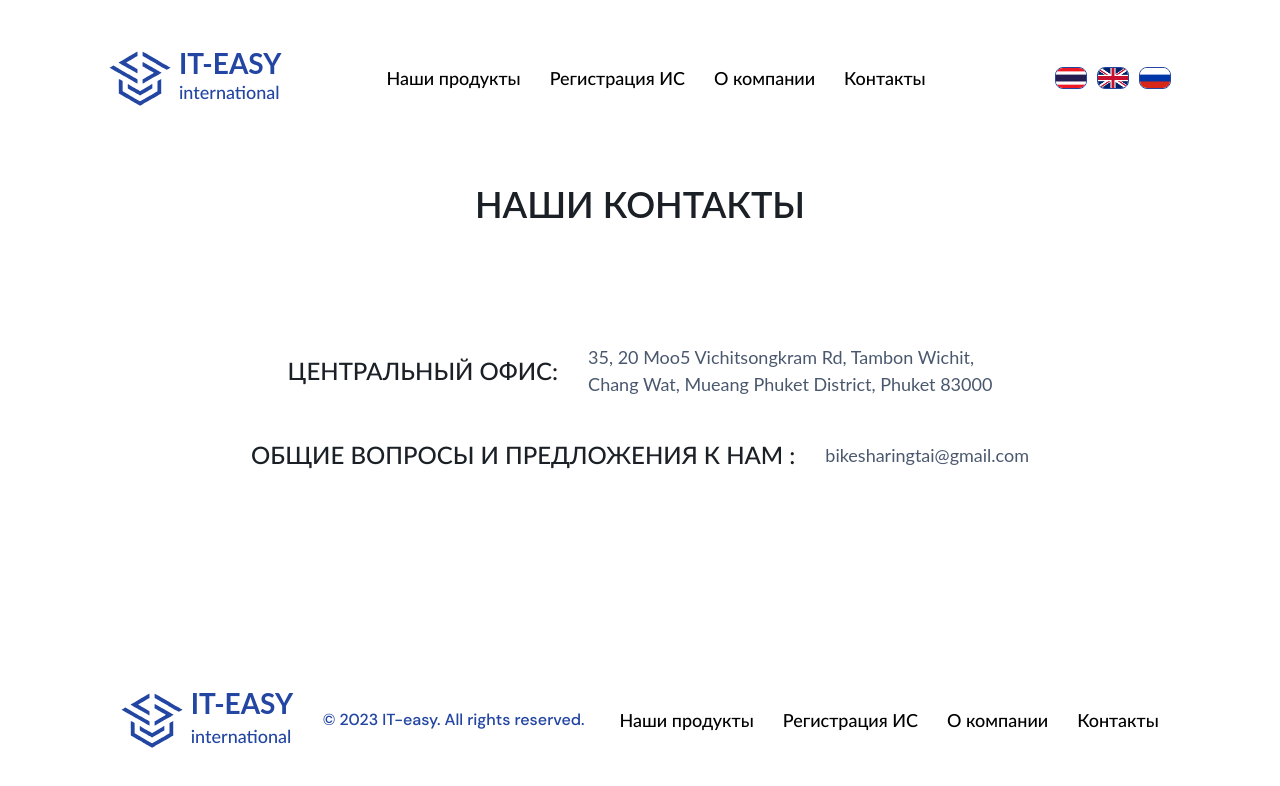
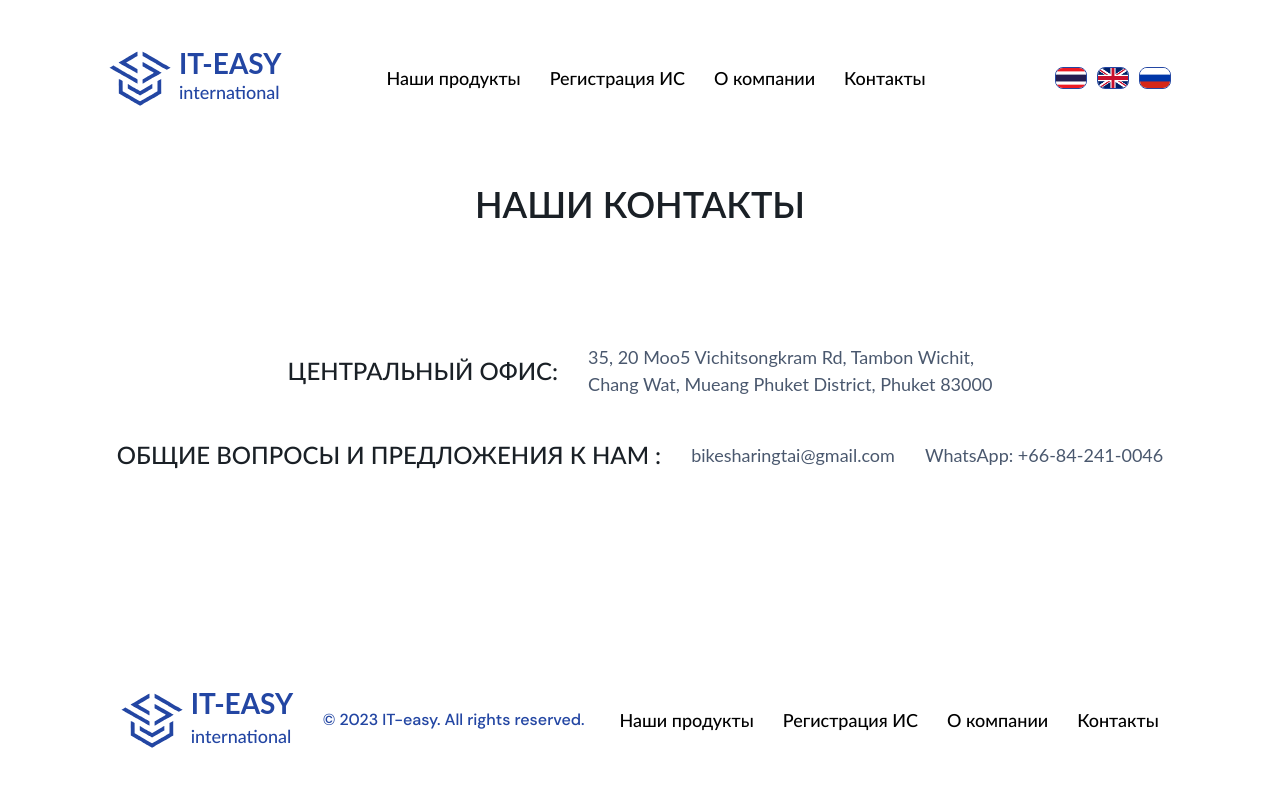
Before and after one commit to MaximEsin/It-easy, a React (Create React App) app: page /contacts in a window 1280 px wide. Shown: the top 786 px of the page. Built offline with nearby package versions, Linux system fonts and the light colour scheme; a web font is replaced by a local one.

Commit message:
WhatsApp

```diff
--- a/src/pages/Contacts.jsx
+++ b/src/pages/Contacts.jsx
@@ -21,6 +21,7 @@ const Contacts = () => {
       <div className={styles.contacts__infoContainer}>
         <p className={styles.contacts__name}>{data.contactsTwo}</p>
         <p className={styles.contacts__text}>bikesharingtai@gmail.com</p>
+        <p className={styles.contacts__text}>WhatsApp: +66-84-241-0046</p>
       </div>
     </div>
   );
```
